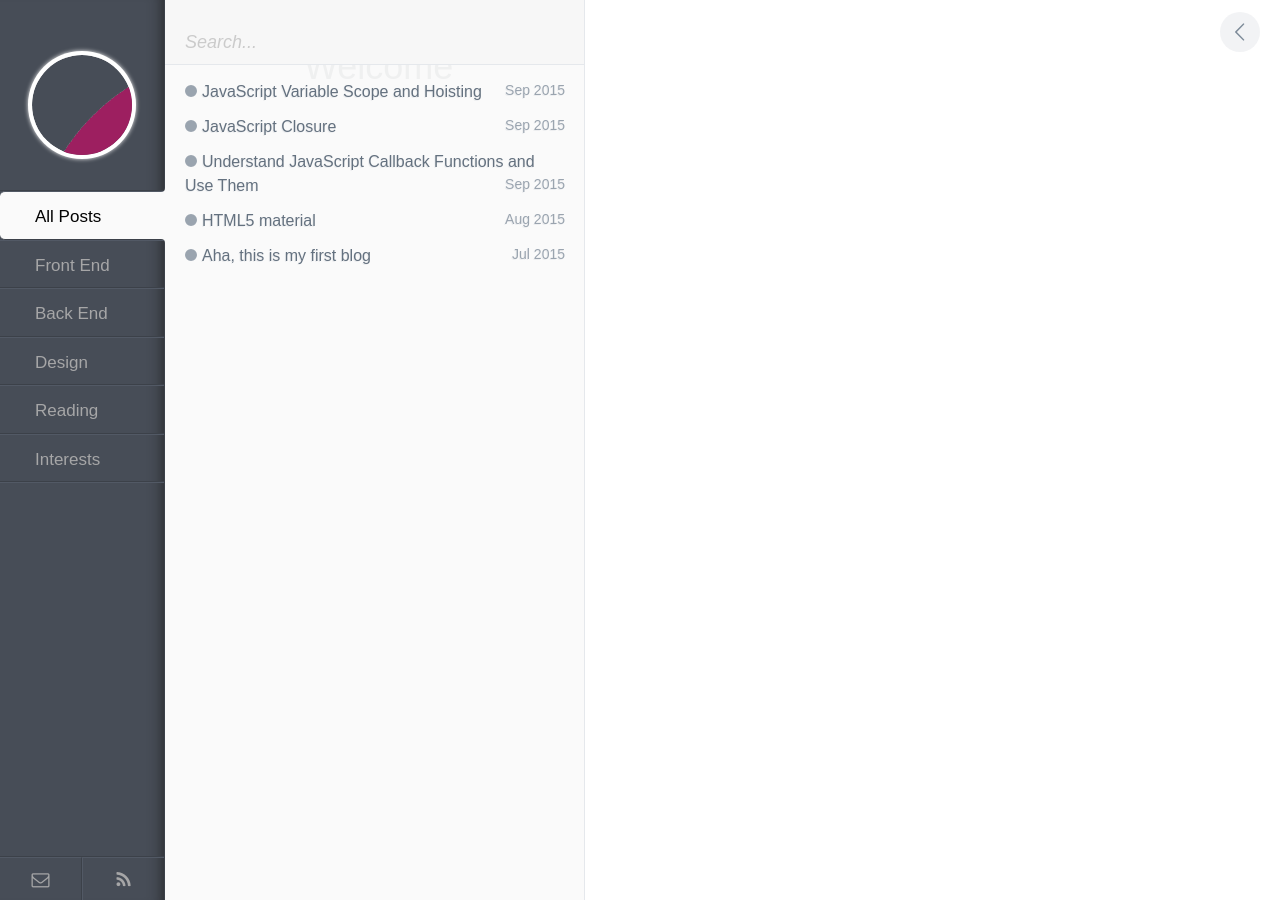
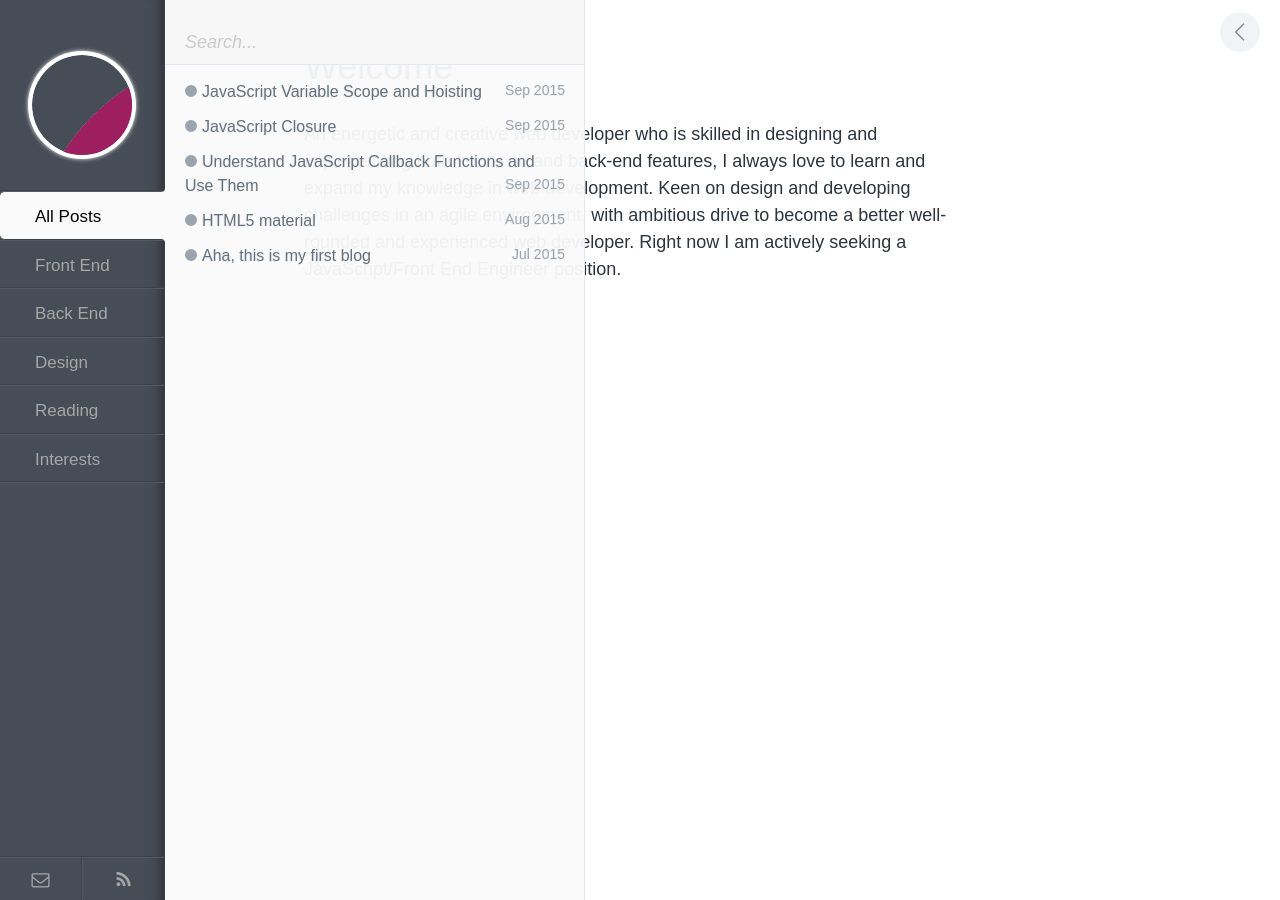
Before and after one commit to sbrina813/backup-blog, a Jekyll site: the page built from index.html, in a window 1280 px wide. Built offline with Jekyll 4.4.1, drawn with Linux system fonts in a browser that asks for light colours; comment, search, counter and statistics services are not loaded.

Commit message:
update index page

```diff
--- a/index.html
+++ b/index.html
@@ -5,4 +5,5 @@ title: Sabrina Jiang
 
 <article id="post__content">
   <h1 id="post__title">Welcome</h1>
+  <p>An energetic and creative web developer who is skilled in designing and implementing both front-end and back-end features, I always love to learn and expand my knowledge in web development. Keen on design and developing challenges in an agile environment, with ambitious drive to become a better well-rounded and experienced web developer. Right now I am actively seeking a JavaScript/Front End Engineer position.</p>
 </article> <!-- end #post__content -->
```
